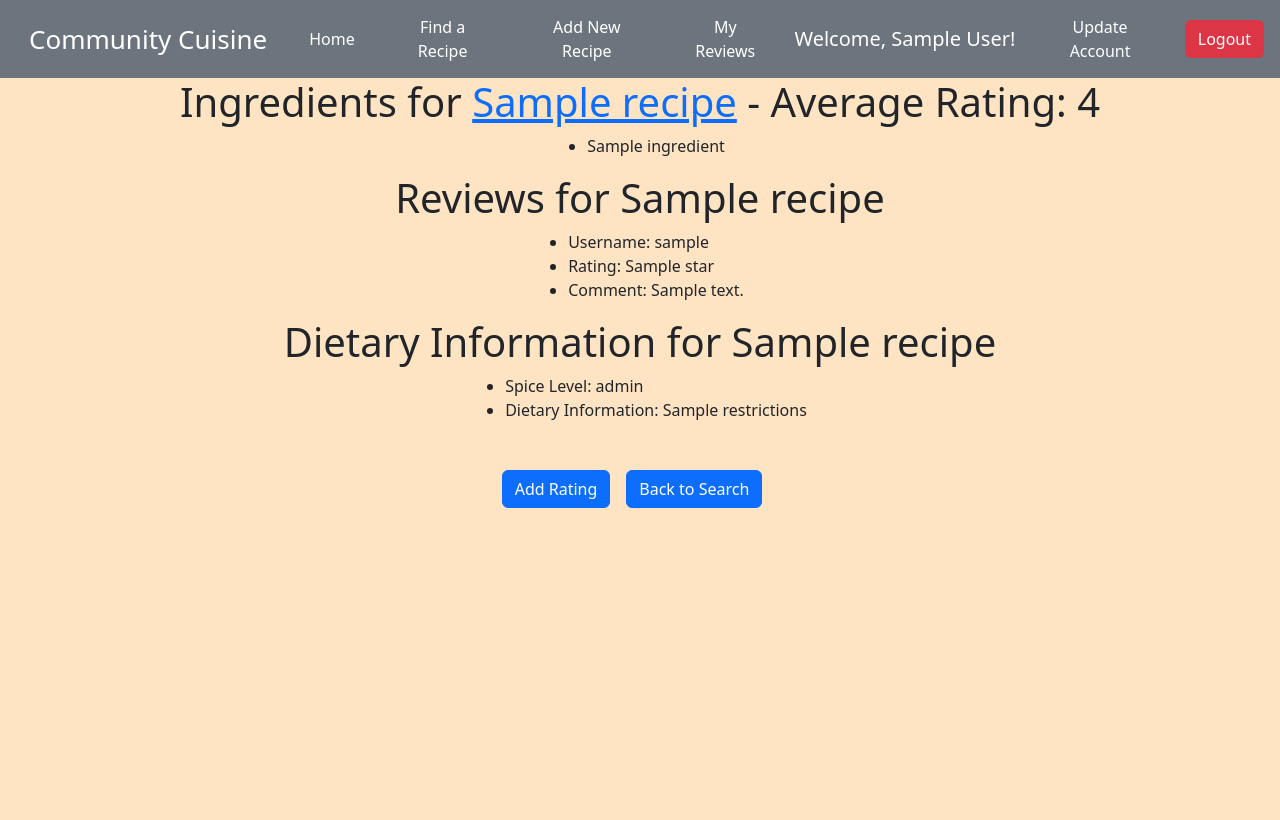
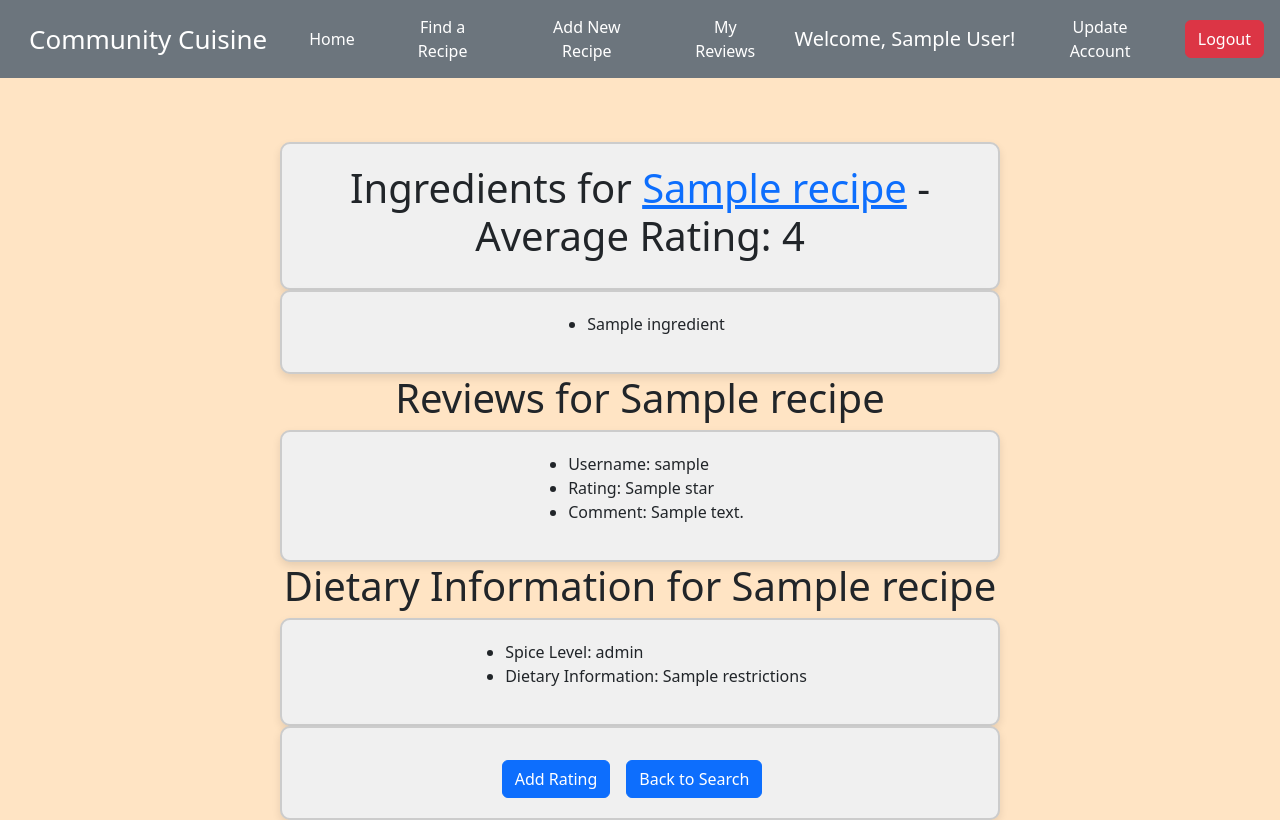
Before and after one commit to maseelshah22/community_cuisine, a Flask app: template templates/ingredients.html in a window 1280 px wide. Before the commit the page ends 508 px from the top, so only its background shows below. Run offline with Flask 3, Linux system fonts and the light colour scheme; the template is opened without the code that fills it: most values are stand-ins (such as "Sample title", 1, 10 or a date in 2020).

Commit message:
started div-ing with boxes in ingredients

```diff
--- a/templates/ingredients.html
+++ b/templates/ingredients.html
@@ -113,6 +113,36 @@
         display: flex;
         justify-content: center;
         align-items: center;
+        display: flex;
+    justify-content: center;
+    align-items: center;
+    text-align: center;
+    background-color: #f0f0f0;
+    border: 2px solid #ccc;
+    border-radius: 10px;
+    box-shadow: 0 4px 8px rgba(0, 0, 0, 0.1);
+    padding: 20px;
+    max-width: 720px;
+    margin: auto;
+    /* margin-top: 5%;  */
+    }
+
+    .containerTitle {
+        display: flex;
+        justify-content: center;
+        align-items: center;
+        display: flex;
+    justify-content: center;
+    align-items: center;
+    text-align: center;
+    background-color: #f0f0f0;
+    border: 2px solid #ccc;
+    border-radius: 10px;
+    box-shadow: 0 4px 8px rgba(0, 0, 0, 0.1);
+    padding: 20px;
+    max-width: 720px;
+    margin: auto;
+    margin-top: 5%;
     }
 
     .ingItems {
@@ -149,9 +179,12 @@
 
     </nav>
 
+    <div class="containerTitle">
     <h1>Ingredients for <a href="{{ recipe['URL'] }}" target="_blank">{{ recipe.title }}</a> - Average Rating: {{
         recipe.average_rating }}</h1>
-    <div class="container">
+    </div>
+
+        <div class="container">
         <div class="ingItems">
             <ul>
                 {% for ingredient in ingredients %}
```
